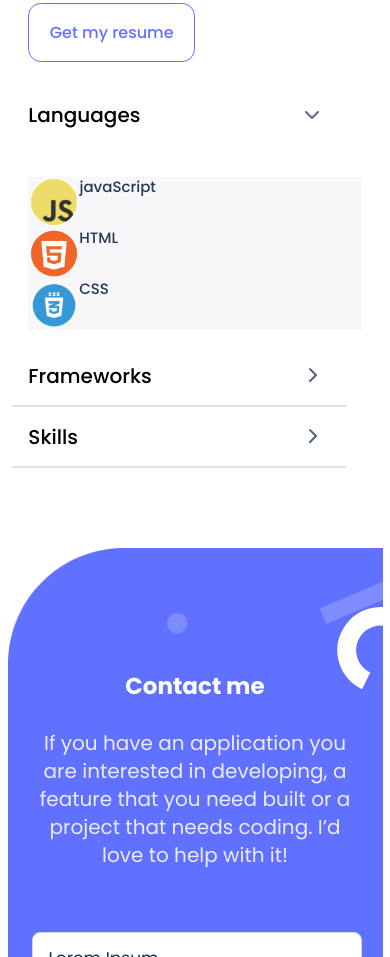
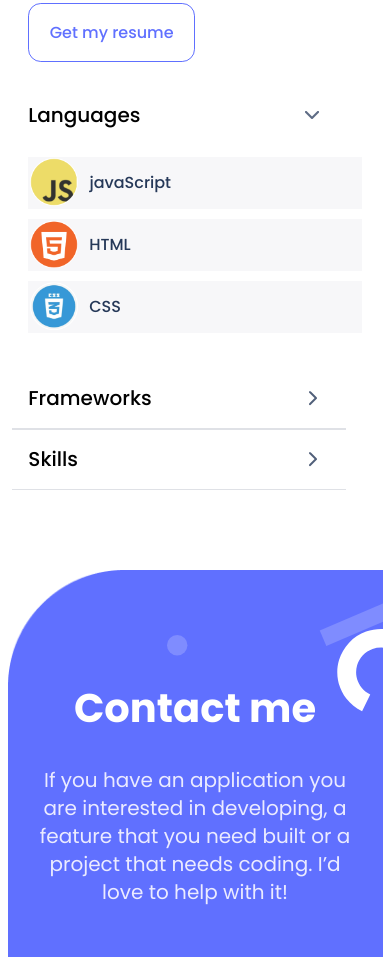
Before and after one commit to AliRezaBmeDu/Portfolio-Website, a website: page index.html in a window 390 px wide. Shown: the part 3888-4845 px from the top of the page. Drawn offline with Linux system fonts and the light colour scheme; files whose address does not match are found by name.

Commit message:
Update the code

```diff
--- a/style.css
+++ b/style.css
@@ -812,6 +812,10 @@ button {
     position: relative;
     left: -2.5em;
     width: 100%;
+    top: -20px;
+    display: flex;
+    flex-direction: column;
+    gap: 10px;
   }
 
   @media only screen and (min-width: 767px) {
@@ -855,8 +859,8 @@ button {
   position: relative;
 
   @media only screen and (max-width: 767px) {
-    top: -1em;
-    font-size: 15px;
+    left: 10px;
+    font-size: 16px;
     line-height: 20px;
   }
 
@@ -1023,7 +1027,7 @@ button {
 
   @media only screen and (max-width: 767px) {
     position: relative;
-    font-size: 23px;
+    font-size: 40px;
     line-height: 52px;
     display: flex;
     margin-top: 5rem;
```
